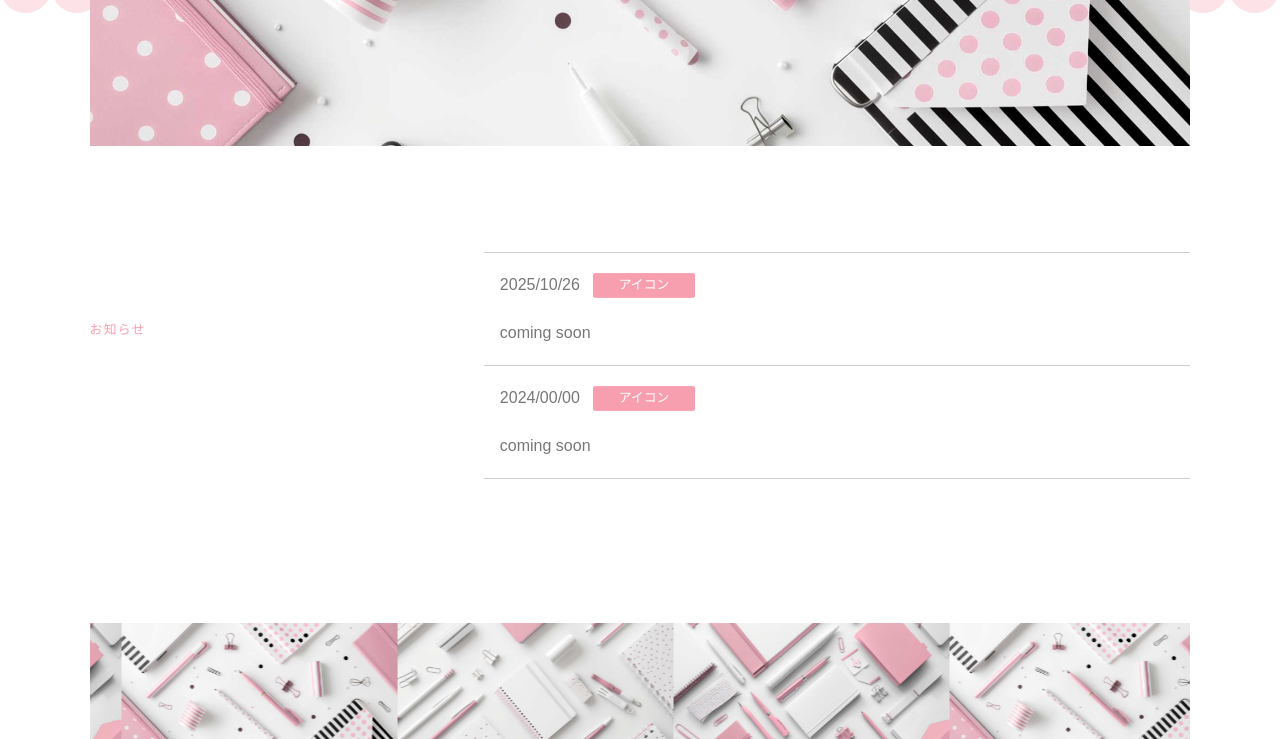
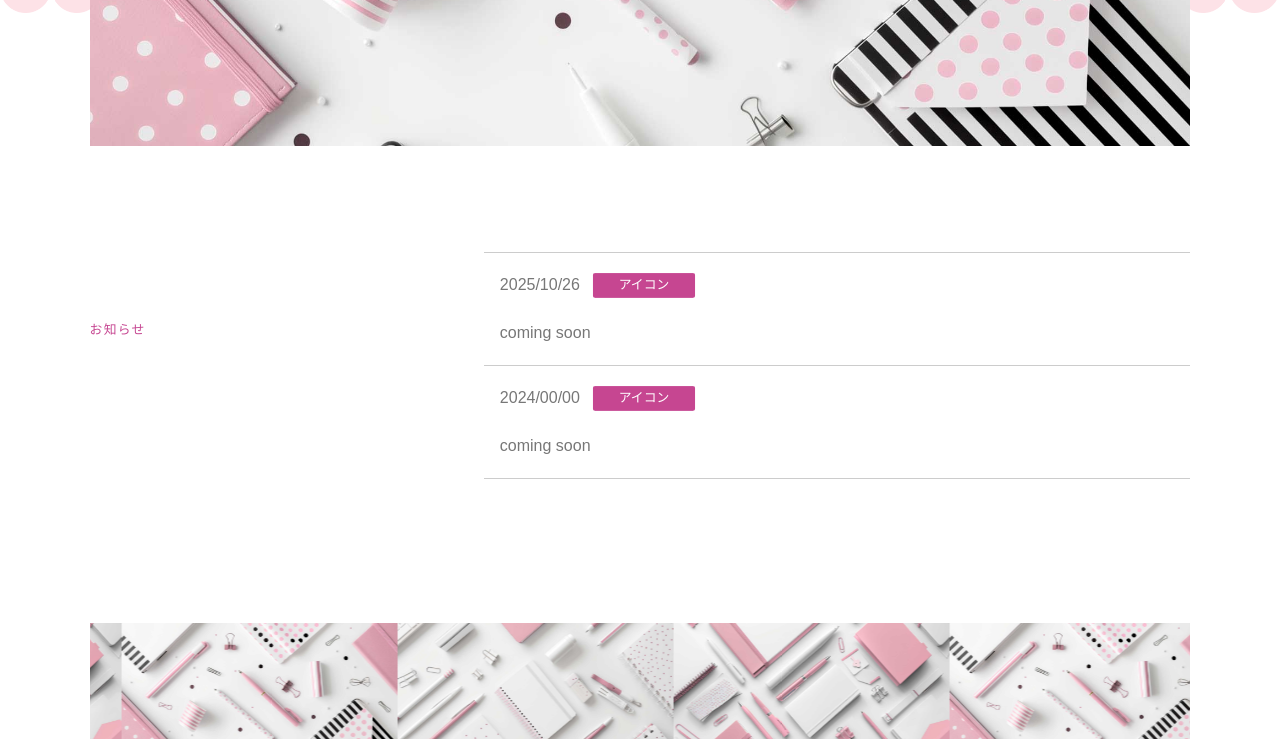
Before and after one commit to roshirif/57th_homepage, a plain HTML site: page index.html in a window 1280 px wide. Shown: the part 524-1263 px from the top of the page. Drawn offline with nearby package versions, Linux system fonts and the light colour scheme; some packages are replaced by stand-ins of ours; a script that the page names is missing; a web font is replaced by a local one.

Commit message:
Update style.css

```diff
--- a/css/style.css
+++ b/css/style.css
@@ -26,7 +26,7 @@
 /*CSSカスタムプロパティ（サイト全体を一括管理する為の設定）
 ---------------------------------------------------------------------------*/
 :root {
-	--primary-color: #f89faf;		/*テンプレートのメインまたはアクセントカラー*/
+	--primary-color: #C64691;		/*テンプレートのメインまたはアクセントカラー*/
 	--primary-inverse-color: #fff;	/*上のprimary-colorの対となる色*/
 
 	--global-space: 7vw;			/*主に余白の一括管理用。画面幅100%＝100vwです。*/
```
